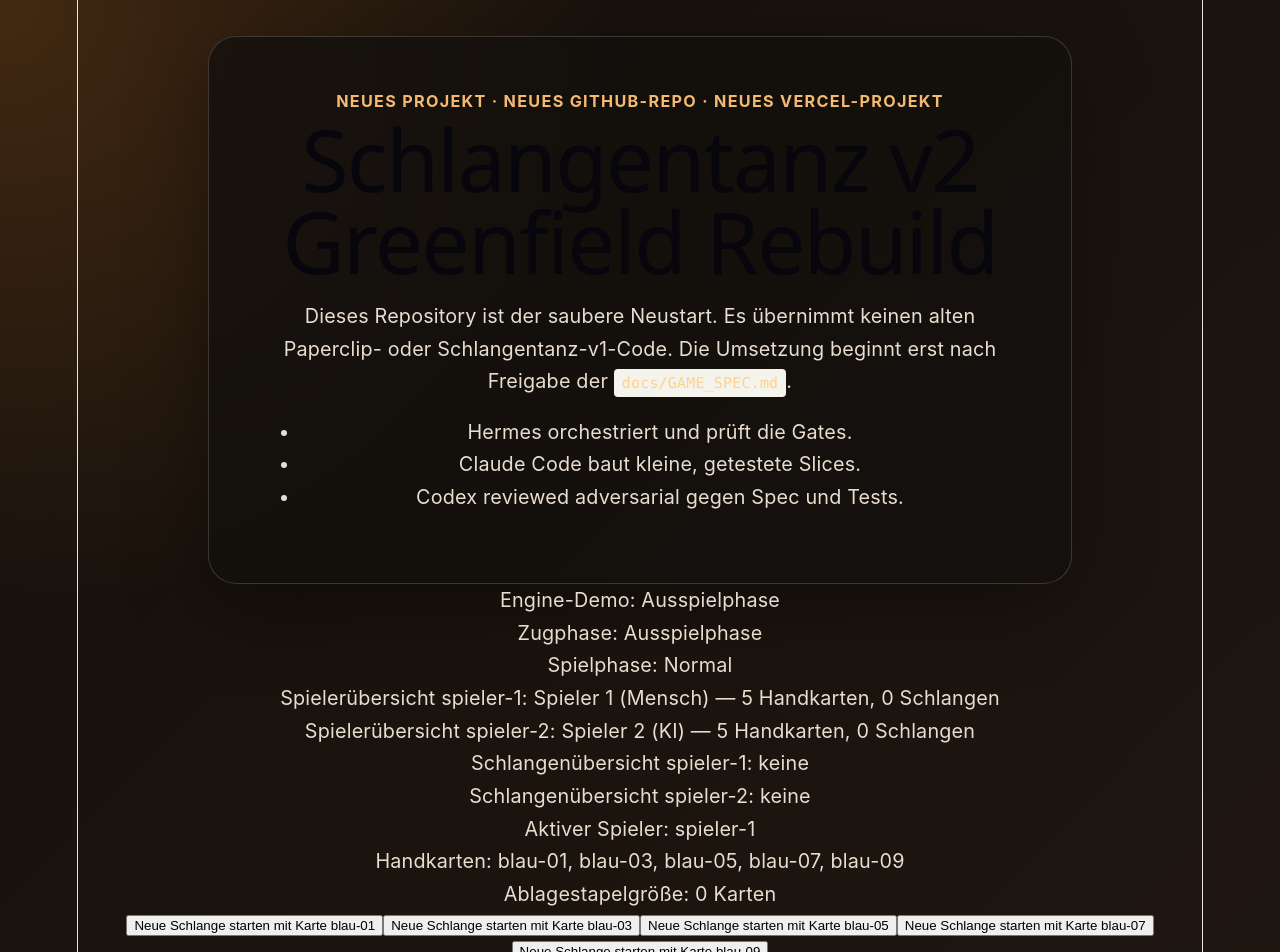
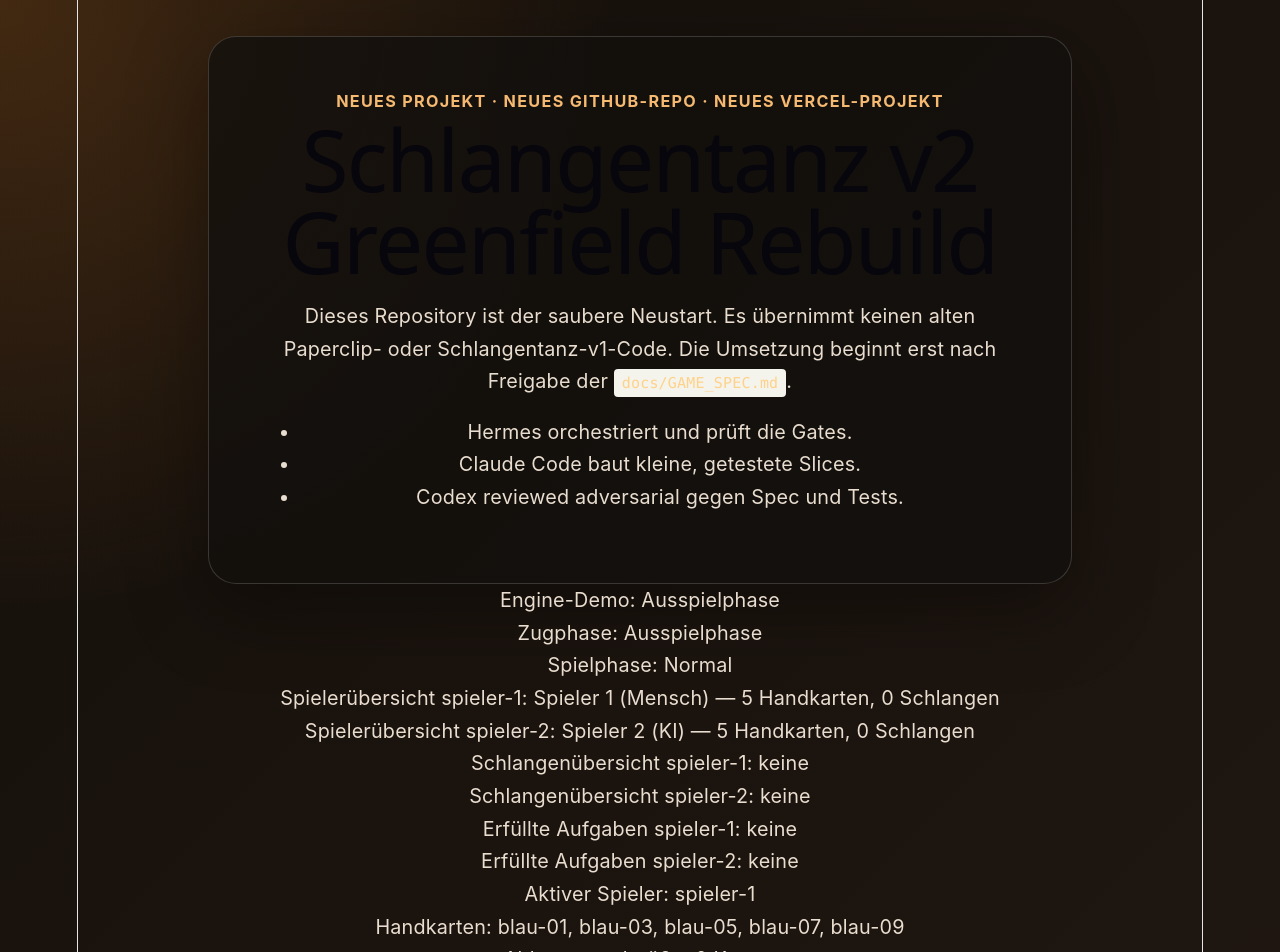
Before and after one commit to hanno79/schlangentanz-v2, a React (Vite) app: page / in a window 1280 px wide. Shown: the top 952 px of the page. Built offline with nearby package versions, Linux system fonts and the light colour scheme.

Commit message:
feat(r39): Erfüllte Aufgaben anzeigen

```diff
--- a/src/App.tsx
+++ b/src/App.tsx
@@ -100,6 +100,14 @@ function App({ initialZustand = defaultZustand }: AppProps) {
             </p>
           ))
         )}
+        {zustand.spieler.map(spieler => (
+          <p key={`aufgaben-${spieler.id}`}>
+            Erfüllte Aufgaben {spieler.id}:{' '}
+            {spieler.erfuellteAufgaben.length === 0
+              ? 'keine'
+              : spieler.erfuellteAufgaben.map(a => `${a.name} (${a.punkte} Punkte)`).join(', ')}
+          </p>
+        ))}
         <p>Aktiver Spieler: {aktiverSpieler.id}</p>
         {aktiverSpieler.schlangen.map(schlange => (
           <p key={schlange.id}>
```
Also changed, not shown: 2 other files (tests, documents, lock files or other folders).
